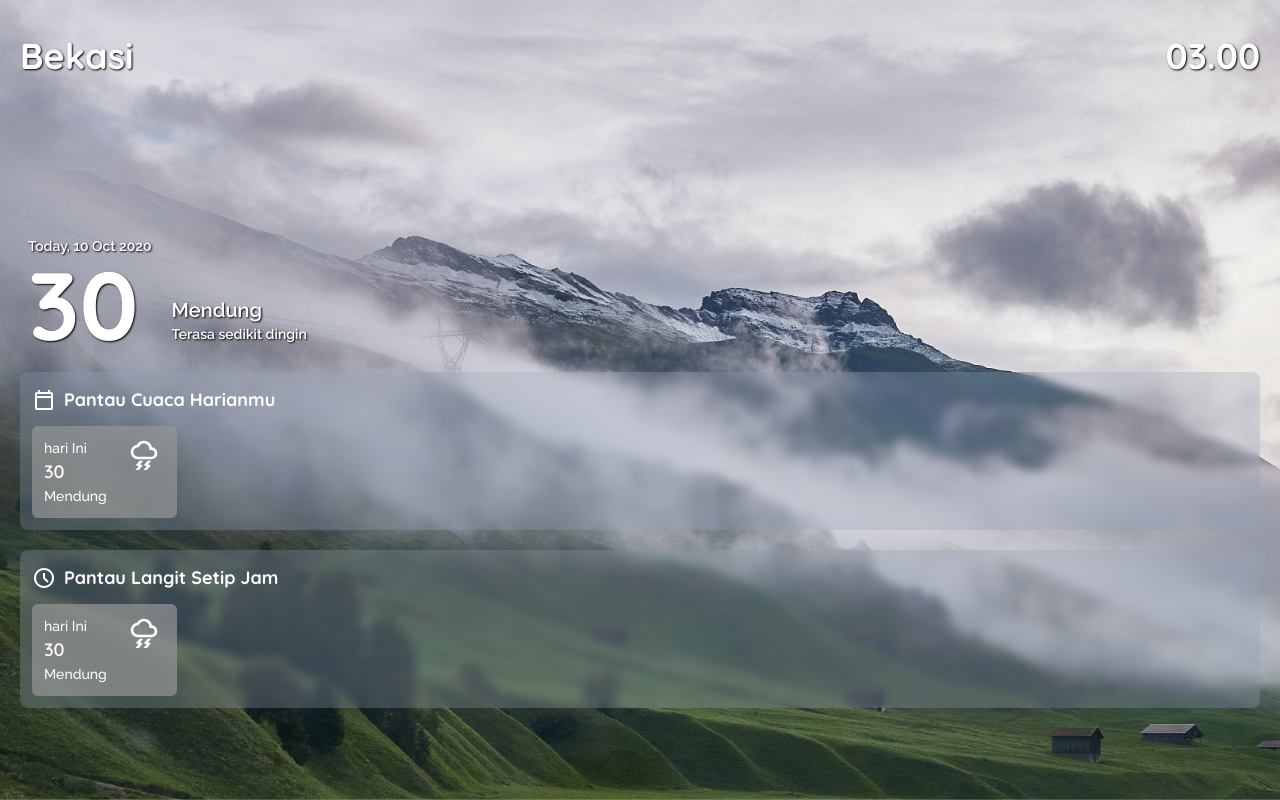
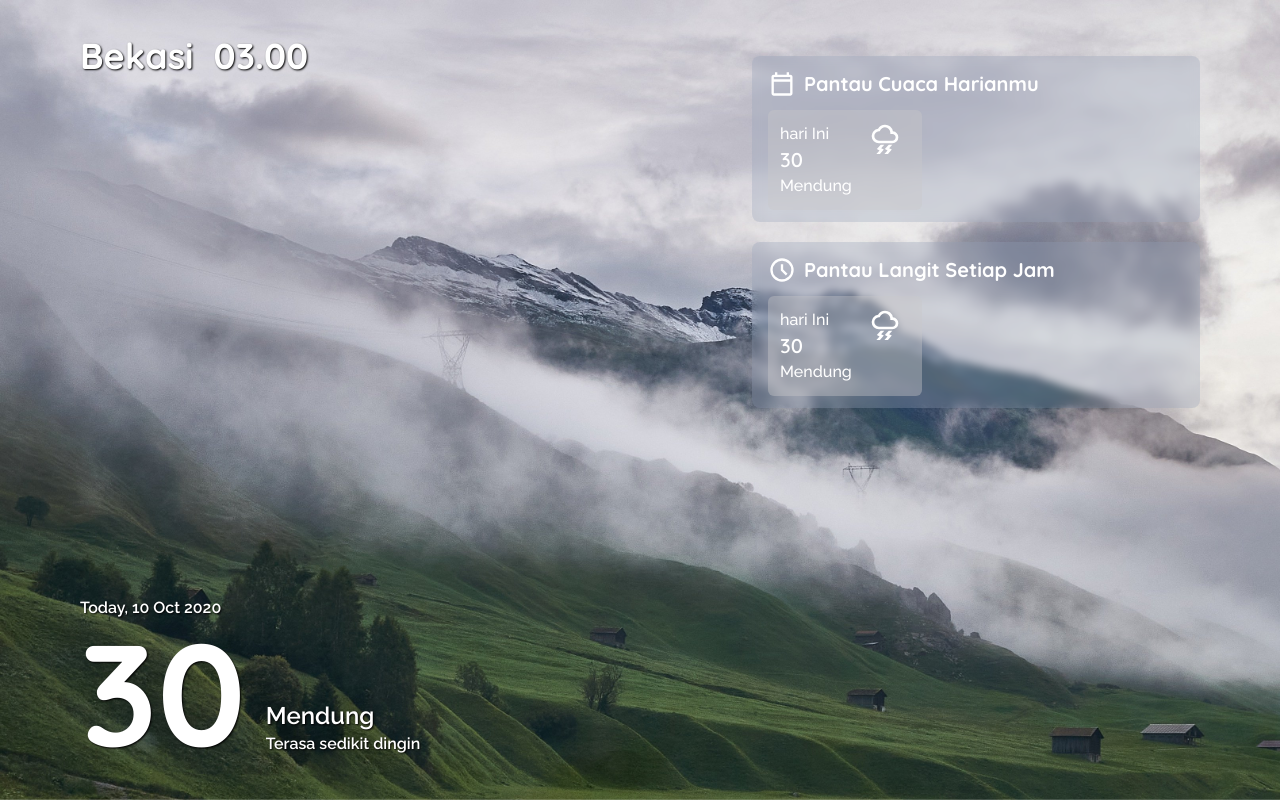
Before and after one commit to FajarVerse/app-weather, a React (Vite) app: page / in a window 1280 px wide. Built offline with nearby package versions, Linux system fonts and the light colour scheme.

Commit message:
selesai membuat ui yang responsif

```diff
--- a/src/App.tsx
+++ b/src/App.tsx
@@ -11,18 +11,18 @@ function App() {
   return (
     <>
       <section
-        className="pt-9 pb-20 min-h-screen bg-cover bg-fixed"
+        className="py-9 bg-cover bg-fixed lg:h-screen "
         style={{ backgroundImage: `url(${bg})` }}
       >
-        <div className="container">
-          <div className="w-full px-5">
-            <div className="w-full flex justify-between">
+        <div className="container w-full h-full mx-auto">
+          <div className="w-full px-5 md:px-20 lg:h-full lg:px-16 lg:flex xl:px-20">
+            <div className="block lg:w-3/4 lg:flex lg:flex-col lg:justify-between">
+              <div className="w-full flex justify-between lg:justify-normal lg:gap-5">
                 <Header>Bekasi</Header>
                 <Header>03.00</Header>
               </div>
 
-            <div className="w-full px-2 mt-40">
-              <div className="w-full flex gap-5 items-center">
+              <div className="w-full px-2 mt-40 flex gap-5 items-center lg:mt-0 lg:px-0">
                 <div className="w-auto">
                   <Paragraph>Today, 10 Oct 2020</Paragraph>
                   <Temperature>30</Temperature>
@@ -34,15 +34,15 @@ function App() {
               </div>
             </div>
 
+            <div className="block lg:w-1/2 lg:h-full">
               <ForecastLayout>
                 <div className="w-full mt-0.5 mb-3">
                   <SubHeader
                     icon={
                       <svg
+                        className="lg:w-7 lg:h-7"
                         xmlns="http://www.w3.org/2000/svg"
-                      height="24px"
                         viewBox="0 -960 960 960"
-                      width="24px"
                         fill="#ffffff"
                       >
                         <path d="M200-80q-33 0-56.5-23.5T120-160v-560q0-33 23.5-56.5T200-800h40v-80h80v80h320v-80h80v80h40q33 0 56.5 23.5T840-720v560q0 33-23.5 56.5T760-80H200Zm0-80h560v-400H200v400Zm0-480h560v-80H200v80Zm0 0v-80 80Z" />
@@ -77,17 +77,16 @@ function App() {
                   <SubHeader
                     icon={
                       <svg
+                        className="lg:w-7 lg:h-7"
                         xmlns="http://www.w3.org/2000/svg"
-                      height="24px"
                         viewBox="0 -960 960 960"
-                      width="24px"
                         fill="#ffffff"
                       >
                         <path d="m612-292 56-56-148-148v-184h-80v216l172 172ZM480-80q-83 0-156-31.5T197-197q-54-54-85.5-127T80-480q0-83 31.5-156T197-763q54-54 127-85.5T480-880q83 0 156 31.5T763-763q54 54 85.5 127T880-480q0 83-31.5 156T763-197q-54 54-127 85.5T480-80Zm0-400Zm0 320q133 0 226.5-93.5T800-480q0-133-93.5-226.5T480-800q-133 0-226.5 93.5T160-480q0 133 93.5 226.5T480-160Z" />
                       </svg>
                     }
                   >
-                  Pantau Langit Setip Jam
+                    Pantau Langit Setiap Jam
                   </SubHeader>
                 </div>
                 <div className="w-full flex gap-5 overflow-x-scroll scroll-bar">
@@ -111,6 +110,7 @@ function App() {
               </ForecastLayout>
             </div>
           </div>
+        </div>
       </section>
     </>
   );
--- a/src/components/elements/Paragraph.tsx
+++ b/src/components/elements/Paragraph.tsx
@@ -7,7 +7,7 @@ const Paragraph = (props: ParagraphProps) => {
 
   return (
     <>
-      <p className="font-raleway font-semibold text-sm text-primary text-shadow">
+      <p className="font-raleway font-semibold text-sm text-primary text-shadow lg:text-base">
         {children}
       </p>
     </>
--- a/src/components/elements/SubHeader.tsx
+++ b/src/components/elements/SubHeader.tsx
@@ -8,7 +8,7 @@ const SubHeader = (props: SubHeaderProps) => {
 
   return (
     <>
-      <h3 className="font-quicksand font-bold text-lg text-primary flex gap-2 items-center">
+      <h3 className="font-quicksand font-bold text-lg text-primary flex gap-2 items-center lg:text-xl">
         <span>{icon}</span>
         <span>{children}</span>
       </h3>
--- a/src/components/elements/Temperature.tsx
+++ b/src/components/elements/Temperature.tsx
@@ -7,7 +7,7 @@ const Temperature = (props: TemperatureProps) => {
 
   return (
     <>
-      <h1 className="font-quicksand font-bold text-8xl text-primary text-shadow ">
+      <h1 className="font-quicksand font-bold text-8xl text-primary text-shadow lg:text-[9rem]">
         {children}
       </h1>
     </>
--- a/src/components/elements/Weather.tsx
+++ b/src/components/elements/Weather.tsx
@@ -7,7 +7,7 @@ const Weather = (props: WeatherProps) => {
 
   return (
     <>
-      <h3 className="font-raleway font-semibold text-xl text-primary text-shadow">
+      <h3 className="font-raleway font-semibold text-xl text-primary text-shadow lg:text-2xl">
         {children}
       </h3>
     </>
--- a/src/components/fragments/CardWeather.tsx
+++ b/src/components/fragments/CardWeather.tsx
@@ -30,7 +30,7 @@ const CardDesc = (props: CardDescProps) => {
     <>
       <div className="w-1/2">
         <p className="desc-card">hari Ini</p>
-        <h4 className="font-quicksand font-semibold text-lg text-primary group-hover:text-gray-600 transition duration-300 ease-in">
+        <h4 className="font-quicksand font-semibold text-lg text-primary lg:text-xl group-hover:text-gray-600 transition duration-300 ease-in">
           {temp}
         </h4>
         <p className="desc-card">{weather}</p>
--- a/src/components/layout/ForecastLayout.tsx
+++ b/src/components/layout/ForecastLayout.tsx
@@ -9,7 +9,7 @@ const ForecastLayout = (props: ForecastLayoutProps) => {
   return (
     <>
       <div
-        className={`w-full p-3 mt-5 bg-slate-400 bg-opacity-30 backdrop-blur-sm rounded-lg ${classname}`}
+        className={`w-full p-3 mt-5 bg-slate-400 bg-opacity-30 backdrop-blur-sm rounded-lg lg:px-4 ${classname}`}
       >
         {children}
       </div>
--- a/src/index.css
+++ b/src/index.css
@@ -7,7 +7,7 @@
 }
 
 .desc-card {
-  @apply font-raleway font-medium text-sm text-primary text-nowrap group-hover:text-gray-600 transition duration-300 ease-in;
+  @apply font-raleway font-medium text-sm text-primary text-nowrap lg:text-base group-hover:text-gray-600 transition duration-300 ease-in;
 }
 
 .scroll-bar {
--- a/tailwind.config.js
+++ b/tailwind.config.js
@@ -9,7 +9,7 @@ export default {
     extend: {
       colors: {
         primary: "#FFFFFF",
-        second: "rgba(150,150,150, .7)",
+        second: "rgba(200,200,200, .4)",
         semilight: "rgba(255,255,255, .4)",
       },
     },
```
Lines whose indentation alone changed are shown as unchanged.
